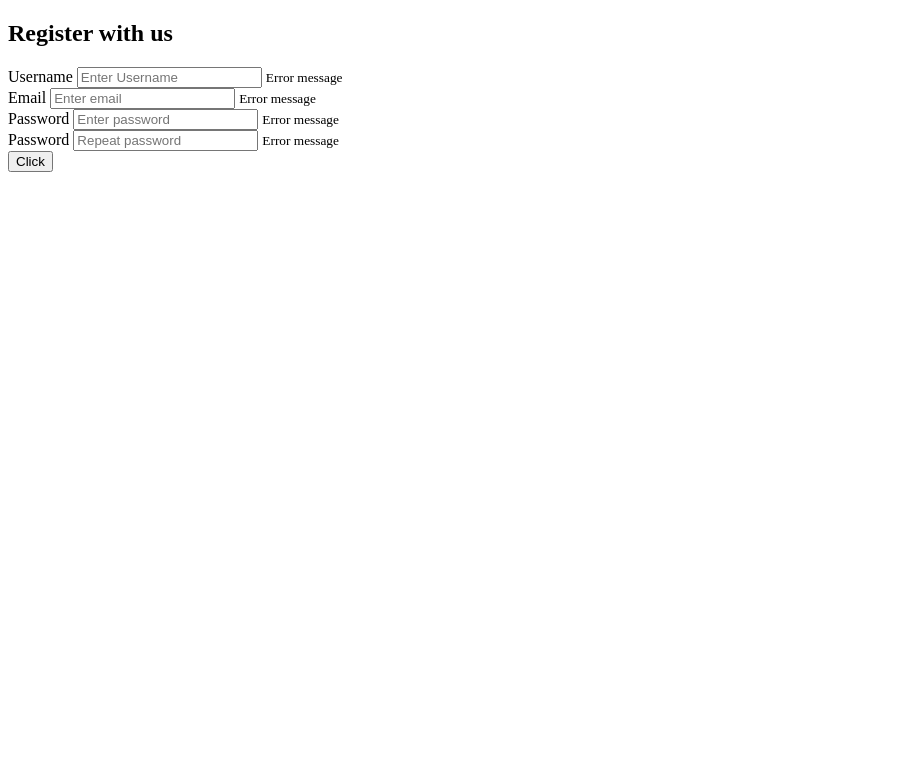
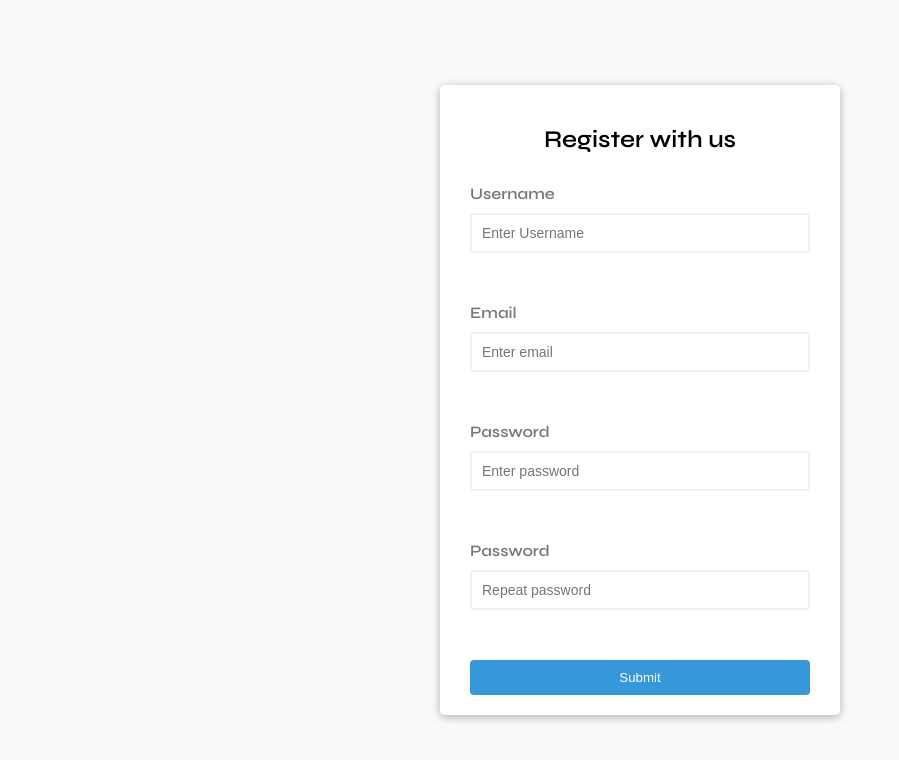
Before and after one commit to bolotasilbek/formvalidator, a plain HTML site: page index.html in a window 1280 px wide. Shown: the whole page, without its empty margins (0-899 px from the left). Drawn offline with Linux system fonts and the light colour scheme.

Commit message:
complated css part

```diff
--- a/index.html
+++ b/index.html
@@ -30,7 +30,7 @@
   <input type="password" id="input" placeholder="Repeat password">
   <small>Error message</small>
 </div>
-<button class="button">Click</button>
+<button class="button">Submit</button>
 </form>
   </div>
   <script src="script.js"></script>
--- a/style.css
+++ b/style.css
@@ -0,0 +1,92 @@
+@import url('https://fonts.googleapis.com/css2?family=Syne:wght@600&display=swap');
+
+:root{
+  --success-color: #2ecc71;
+  --error-color: #e74c3c;
+}
+
+*{
+  box-sizing: border-box;
+}
+
+body{
+  background-color: #f9fafb;
+  display: flex;
+  font-family: 'Syne', sans-serif;
+  align-items: center;
+  justify-content: center;
+  min-height: 100vh;
+  margin: 0;
+}
+
+.container{
+  background-color: #fff;
+  border-radius: 5px;
+  box-shadow: 0 2px 10px rgba(0, 0, 0, 0.3);
+  width: 400px;
+}
+
+h2{
+  text-align: center;
+  margin-bottom: 30px;
+}
+.form{
+  padding: 20px 30px;
+}
+
+.form-control{
+  padding-bottom: 20px;
+  margin-bottom: 30px;
+  position: relative;
+}
+
+.form-control label{
+  color: #777;
+  margin-bottom: 10px;
+  display: block;
+}
+
+.form-control input{
+  border: 2px solid #f1f1f1;
+  border-radius: 3px;
+  display: block;
+  width: 100%;
+  padding: 10px;
+  font-size: 14px;
+}
+
+.form-control input:focus{
+  outline: 0;
+  border-color: #777;
+}
+
+.form-control.success{
+  border-color: var(--success-color);
+}
+
+.form-control.error{
+  border-color: var(--error-color);
+}
+
+.form-control small{
+  color: var(--error-color);
+  position: absolute;
+  bottom: 0;
+  left: 0;
+  visibility: hidden;
+}
+
+.form-control.error small{
+  visibility: visible;
+}
+
+.button{
+  display: block;
+  cursor: pointer;
+  background-color: #3498db;
+  border: #3498db;
+  border-radius: 4px;
+  color: #fff;
+  padding: 10px;
+  width: 100%;
+}
```
